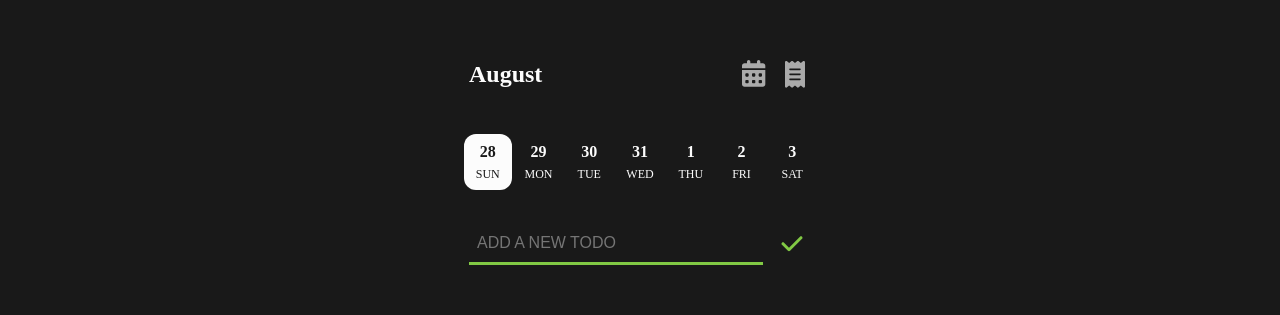
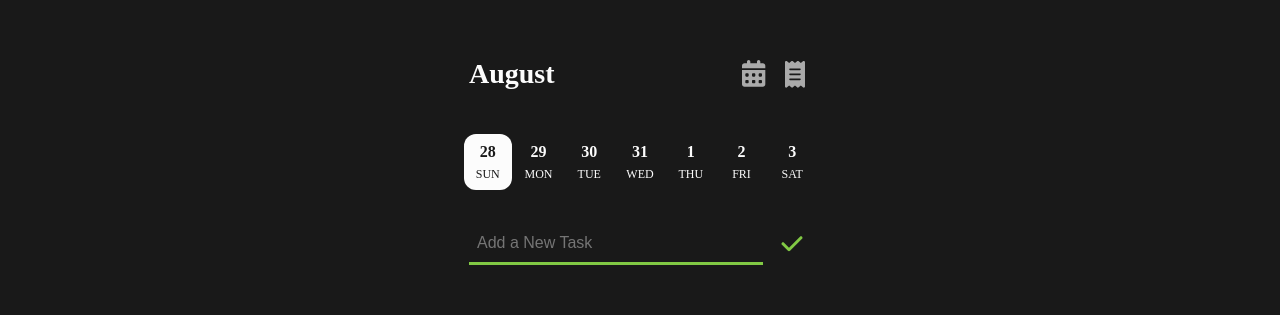
Before and after one commit to EasyAndBeauty/DailyReceipt-FE-WEB, a React (Create React App) app: page / in a window 1280 px wide. Shown: the part 240-555 px from the top of the page. Built offline with nearby package versions, Linux system fonts and the light colour scheme.

Commit message:
style : 스타일 수정

```diff
--- a/src/components/atoms/HeaderText/style.jsx
+++ b/src/components/atoms/HeaderText/style.jsx
@@ -2,7 +2,7 @@ import styled from "styled-components";
 
 export const Text = styled.h1`
   color: ${(props) => props.theme.wt};
-  font-size: 1.5rem;
+  font-size: 1.75rem;
   //text-align: baseline;
   font-weight: 700;
   //line-height: 200%;
--- a/src/components/molecules/TodoList/ToDoInsert.jsx
+++ b/src/components/molecules/TodoList/ToDoInsert.jsx
@@ -22,7 +22,7 @@ const ToDoInsert = ({ onInsert }) => {
     <InsertForm>
       <Input
         autoFocus
-        placeholder="ADD A NEW TODO"
+        placeholder="Add a New Task"
         onChange={handleChangeContentValue}
         value={todoInput}
       />
@@ -45,7 +45,7 @@ const Input = styled.input`
   margin-right: 10px;
   padding: 8px;
   width: 100%;
-  font-size: 16px;
+  font-size: 1rem;
   background-color: rgba(0, 0, 0, 0);
   color: ${(props) => props.theme.wt};
   border: none;
--- a/src/components/molecules/TodoList/TodoItem.jsx
+++ b/src/components/molecules/TodoList/TodoItem.jsx
@@ -142,7 +142,6 @@ const TimerButton = styled.div`
   cursor: pointer;
 
   &:first-child {
-    transform: scale(1.3);
-    margin-right: 8px;
+    transform: scale(1.3) translateY(0.5px) translateX(1px);
   }
 `;
```
